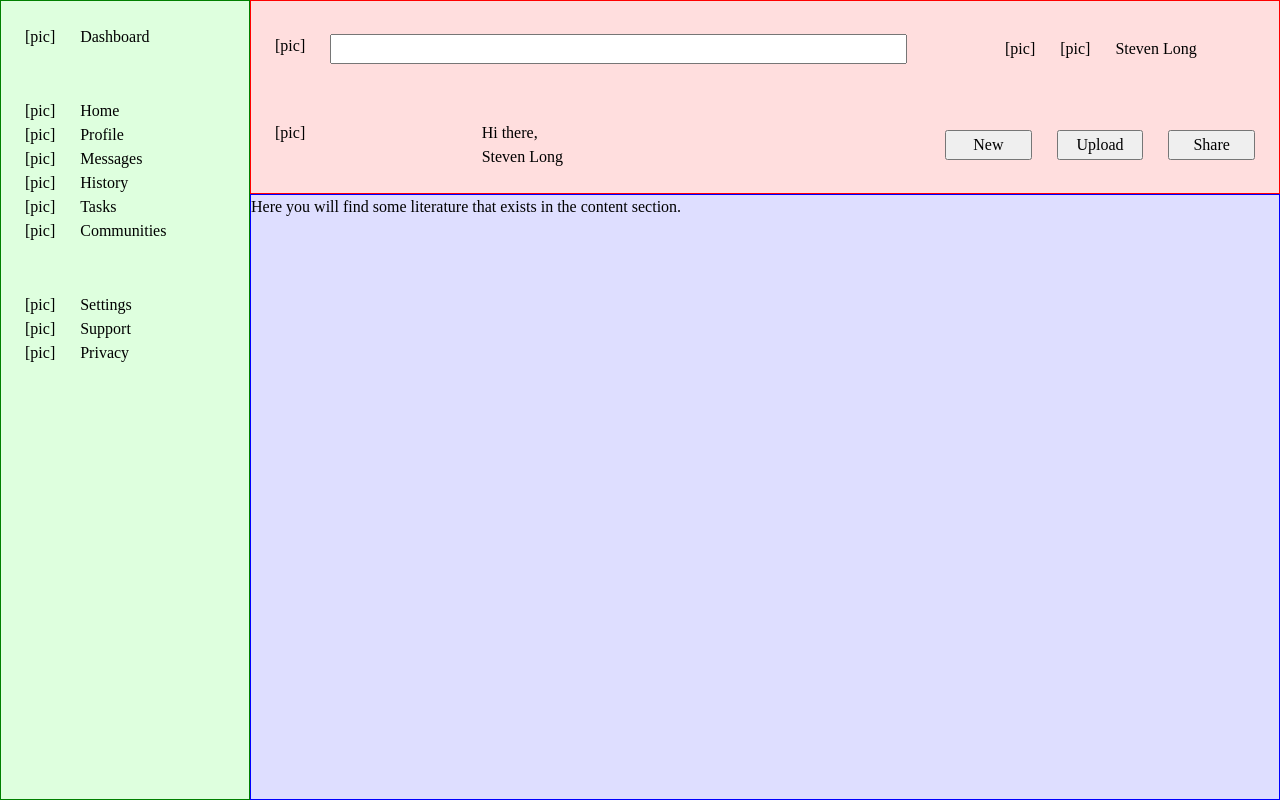
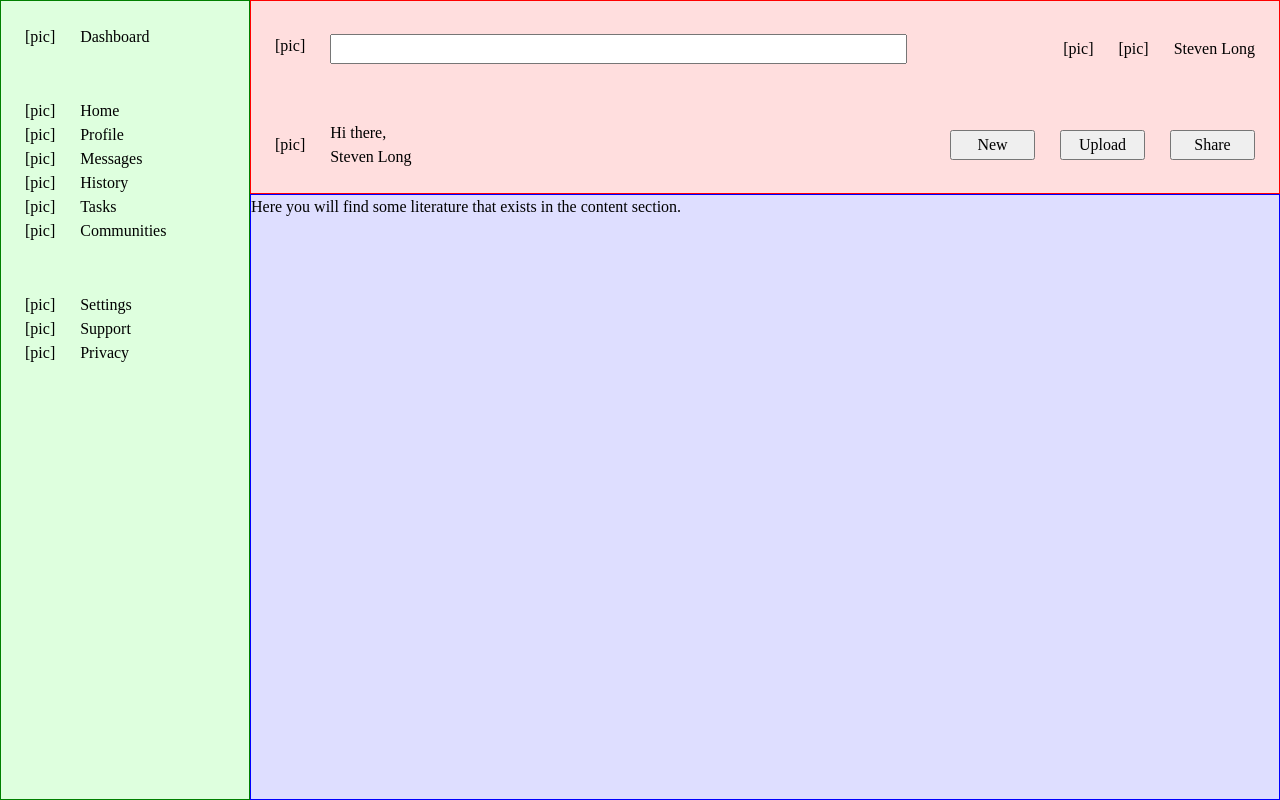
Before and after one commit to swl23/admin-dashboard, a plain HTML site: page index.html in a window 1280 px wide. Drawn offline with Linux system fonts and the light colour scheme.

Commit message:
Adjust flexibility of grid layout across header

```diff
--- a/style.css
+++ b/style.css
@@ -66,20 +66,21 @@ h1, h2, h3, h4, h5, h6 {
 	grid-template-rows: 1fr;
 	align-items: center;
 	width: clamp(400px, 100%, 1920px);
-	gap: clamp(50px, 10%, 350px);
+	gap: clamp(35px, 10%, 350px);
 	padding: 1.5rem;
 }
 
 .upper .search-form {
 	display: grid;
 	grid-template-columns: auto 1fr;
-	gap: 25px;
+	column-gap: 25px;
 }
 
 .upper .user-info {
 	display: grid;
-	grid-template-columns: auto auto 1fr;
-	gap: 25px;
+	grid-template-columns: auto auto auto;
+	column-gap: 25px;
+	justify-self: end;
 }
 
 .header .lower {
@@ -88,21 +89,24 @@ h1, h2, h3, h4, h5, h6 {
 	grid-template-rows: 1fr;
 	align-items: center;
 	width: clamp(400px, 100%, 1920px);
-	gap: 50px;
+	gap: clamp(50px, 10%, 350px);
 	padding: 1.5rem;
 }
 
 .lower .welcome {
 	display: grid;
-	grid-template-columns: 1fr 2fr;
+	grid-template-columns: auto 1fr;
 	grid-template-rows: 1fr 1fr;
+	column-gap: 25px;
+	align-items: center;
 }
 
 .lower .buttons {
 	display: grid;
 	grid-template-columns: repeat(3, minmax(85px, 150px));
 	grid-template-rows: 1fr;
-	gap: 25px;
+	column-gap: 25px;
+	align-items: center;
 }
 
 .welcome .avatar {
```
